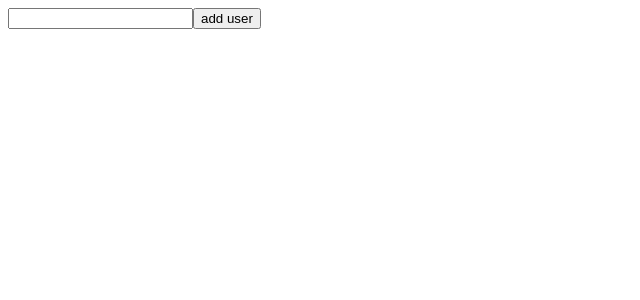
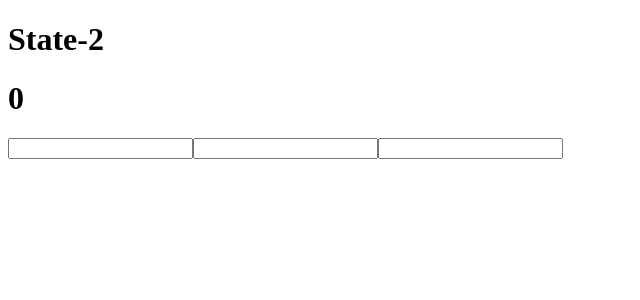
Before and after one commit to mohinkhan16/React, a React (Vite) app in the folder 04_hook_and_states/: page / in a window 1280 px wide. Shown: the top 300 px of the page, without its empty margins (0-640 px from the left). Built offline with nearby package versions, Linux system fonts and the light colour scheme.

Commit message:
revision in state

```diff
--- a/04_hook_and_states/src/App.jsx
+++ b/04_hook_and_states/src/App.jsx
@@ -1,7 +1,9 @@
 
+import State_01 from "./state_and_hooks/01_state";
 import State from "./state_and_hooks/01_state";
 import State2 from "./state_and_hooks/02_state";
 import  PrevState from "./state_and_hooks/03_prestate";
+import State_04 from "./state_and_hooks/04_state";
 
 
 const App = ()=>{
@@ -11,7 +13,10 @@ const App = ()=>{
 
     {/* <State/> */}
       {/* <State2/> */}
-      <PrevState/>
+      {/* <PrevState/> */}
+      {/* <State_01/> */}
+      <State_04/>
+
       </>
     )
 }
--- a/04_hook_and_states/src/state_and_hooks/01_state.jsx
+++ b/04_hook_and_states/src/state_and_hooks/01_state.jsx
@@ -1,25 +1,80 @@
-import { useState } from "react"
+// import { useState } from "react"
 
+// const State =()=>{
+//     const[count,setCount]=useState(0);
 
-const State =()=>{
-    const[count,setCount]=useState(0);
+//     const Increment = ()=>{
+//         setCount(count+1);
+//     };
 
-    const Increment = ()=>{
-        setCount(count+1);
-    };
+//     const decrs = ()=>{
+//         setCount(count-1)
+//     }
 
-    const decrs = ()=>{
-        setCount(count-1)
+//     return(
+//         <>
+//             <h1>{count}</h1>
+//             <br/>
+//             <button onClick={()=>{Increment()}}>Increment</button>
+//                <button  onClick={()=>{decrs()}}>decrs</button>
+//         </>
+//     )
+// }
+
+// export default State;
+
+import { useState }  from "react"
+
+const State_01 =()=>{
+    const [counter,setCounter]= useState(0);
+
+    const handleClick=()=>{
+        setCounter(counter+1);
     }
+
+    console.log("this is counter");
 
     return(
         <>
-            <h1>{count}</h1>
-            <br/>
-            <button onClick={()=>{Increment()}}>Increment</button>
-               <button  onClick={()=>{decrs()}}>decrs</button>
+        <h1>{counter}</h1>
+
+           {/*
+           1. Inline Arrow Function
+              Click hone par hi setCounter execute hoga.
+              Jab chhota logic directly button ke andar likhna ho,
+              tab ye use kar sakte hain.
+            */}
+
+        {/* <button onClick={()=>setCounter(counter+1)}>increase</button> */}
+
+              {/*
+          2. Function Reference
+         React ko handleClick function ka reference diya hai.
+           Button click hone par React automatically handleClick()
+          execute karega.
+          Ye tumhare case mein recommended/simple way hai.
+        */}
+        {/* <button onClick={handleClick}>increase</button>*/}
+
+          {/*
+              3. Event Object ke saath
+              React click event ko 'e' ke through receive karta hai
+              aur handleClick ko pass karta hai.
+              Jab event ki information chahiye ho tab useful hai.
+            */}
+        {/* <button onClick={(e)=>handleClick(e)}>increase</button> */}
+
+         {/*
+              4. WRONG ❌
+              handleClick() yaha immediately execute ho jayega,
+              button click hone ka wait nahi karega.
+              Isliye event handler mein normally () nahi lagate.
+            */}
+        <button onClick={handleClick()}>increase</button>
         </>
+
     )
+
 }
 
-export default State;
+export default State_01;
--- /dev/null
+++ b/04_hook_and_states/src/state_and_hooks/04_state.jsx
@@ -0,0 +1,29 @@
+
+import React, { useState } from "react";
+
+const State_04 =()=>{
+    const [count,setCount]= useState(0);
+
+    const [input,setInput]=useState("");
+
+    const handleChange=(e)=>{
+        setInput(e.target.value);
+    };
+
+
+    return(
+        <>
+        <h1>State-2</h1>
+        <h1>{count}</h1>
+
+        <input type="text" value={input} onChange={handleChange} />
+
+        <input type="text" value={input} onChange={(e)=>setInput(e.target.value)} />
+
+        <input type="text " value={input} onChange={(e)=>handleChange(e)} />
+
+        </>
+    )
+}
+
+export default State_04
```
